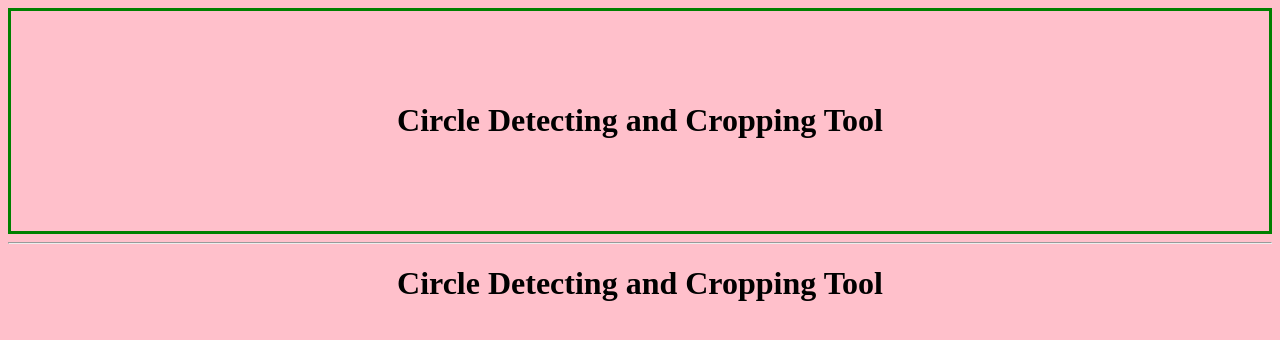
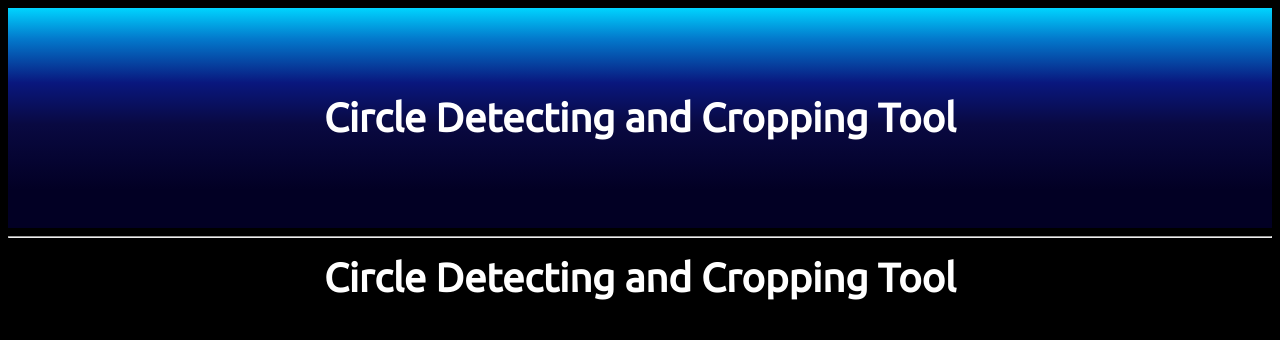
Before and after one commit to as16989/circdetectweb, a Flask app: template templates/result.html in a window 1280 px wide. Shown: the top 340 px of the page. Run offline with Flask 2, Linux system fonts and the light colour scheme; the template is opened without the code that fills it, so the values that code supplies are empty; some libraries are stand-ins or nearby versions.

Commit message:
before combining post functions

```diff
--- a/app.py
+++ b/app.py
@@ -32,36 +32,39 @@ def update_progress(text):
 @app.route('/uploadfile', methods=['POST'])
 def upload_files():
     delete_existing_files();
-    uploaded_file = request.files['file']
-    filename = secure_filename(uploaded_file.filename)
-    if filename != '':
-        file_ext = os.path.splitext(filename)[1]
-        if file_ext not in app.config['UPLOAD_EXTENSIONS']:
-            abort(400)
-        filepath = os.path.join(app.config['UPLOAD_PATH'], filename)
-        uploaded_file.save(filepath)
-        # return jsonify(path=filepath)
-        # if (detector(filepath)):
-        #     return redirect(url_for('result'))
-        # else:
-        #     return redirect(url_for('index'))
-        return detector(filepath)
+    if 'file' not in request.files:
+        uploaded_file = request.files['file']
+        filename = secure_filename(uploaded_file.filename)
+        if filename != '':
+            file_ext = os.path.splitext(filename)[1]
+            if file_ext not in app.config['UPLOAD_EXTENSIONS']:
+                abort(400)
+            filepath = os.path.join(app.config['UPLOAD_PATH'], filename)
+            uploaded_file.save(filepath)
+            # return jsonify(path=filepath)
+            # if (detector(filepath)):
+            #     return redirect(url_for('result'))
+            # else:
+            #     return redirect(url_for('index'))
+            return detector(filepath)
+    else:
+        print('nahNAAAAAAAAAAAAAAAAAAAAAAAAAAAAAAAAAAAAAAAAAAAAAAAAAAAH')
+        return jsonify([])
+
 
 @app.route('/uploadfromurl', methods=['POST'])
 def upload_from_url():
-    uploaded_url = request.form['url']
-    uploaded_splitted = uploaded_url.split('/')[-1]
-    path = 'uploads/' + uploaded_splitted
-    filename = secure_filename(uploaded_splitted)
-    if filename != '':
-        file_ext = os.path.splitext(filename)[1]
-        if file_ext not in app.config['UPLOAD_EXTENSIONS']:
-            abort(400)
-        uploaded_file, headers = urllib.request.urlretrieve(uploaded_url, path)
-        if (detector(uploaded_file)):
-            return redirect(url_for('result'))
-        else:
-            return redirect(url_for('index'))
+    if 'file' not in request.files:
+        uploaded_url = request.form['url']
+        uploaded_splitted = uploaded_url.split('/')[-1]
+        path = 'uploads/' + uploaded_splitted
+        filename = secure_filename(uploaded_splitted)
+        if filename != '':
+            file_ext = os.path.splitext(filename)[1]
+            if file_ext not in app.config['UPLOAD_EXTENSIONS']:
+                abort(400)
+            uploaded_file, headers = urllib.request.urlretrieve(uploaded_url, path)
+            return detector(uploaded_file)
 
 @app.route('/result')
 def result():
--- a/static/css/main.css
+++ b/static/css/main.css
@@ -13,14 +13,22 @@ p {
   text-align: center;
 }
 
+
+h1 { font-family: Ubuntu; font-size: 40px; font-style: normal; font-variant: normal; font-weight: 700; line-height: 26.4px; color: white}
+h2 { font-family: Ubuntu; font-size: 30px; font-style: normal; font-variant: normal; font-weight: 700; line-height: 15.4px; color: white}
+p { font-family: Ubuntu; font-size: 18px; font-style: normal; font-variant: normal; font-weight: 400; line-height: 20px; color: white}
+blockquote { font-family: Ubuntu; font-size: 21px; font-style: normal; font-variant: normal; font-weight: 400; line-height: 30px; color: white}
+pre { font-family: Ubuntu; font-size: 13px; font-style: normal; font-variant: normal; font-weight: 400; line-height: 18.5714px; color: white}
+
 body {
-  background-color: pink;
+  background-color: black;
 }
 
 .headerdiv {
   padding: 70px 0;
-  border: 3px solid green;
   text-align: center;
+  background: rgb(2,0,36);
+  background: linear-gradient(0deg, rgba(2,0,36,1) 17%, rgba(9,9,65,1) 47%, rgba(9,23,126,1) 66%, rgba(3,121,204,1) 86%, rgba(0,212,255,1) 100%);
 }
 
 input[type=submit] {
--- a/templates/base.html
+++ b/templates/base.html
@@ -14,6 +14,7 @@
   <title>Circle Detecting and Cropping Tool</title>
   <!-- <script type="text/javascript" src="/eel.js"></script> -->
   <link rel="stylesheet" href="{{ url_for('static', filename='css/main.css') }}">
+  <link rel="stylesheet" type="text/css" href="//fonts.googleapis.com/css?family=Ubuntu" />
   <script src="https://ajax.googleapis.com/ajax/libs/jquery/2.2.0/jquery.min.js"></script>
 </head>
 <body>
--- a/templates/index.html
+++ b/templates/index.html
@@ -25,7 +25,7 @@
       <label for="url"></label>
       <input type="text" id="url" name="url" placeholder="Image URL:"><br>
     </div>
-    <input type="submit" value="Submit" class="submitbutton">
+    <input type="submit" onClick="enableLoader()" value="Submit" class="submitbutton">
   </form>
 </div>
 
```
Also changed, not shown: static/js/imageload.js (+1 -6 lines), cannypy.jpg, dirpy.jpg, uploads/cropped134by139.jpg (deleted), uploads/cropped53by56.jpg (deleted).
